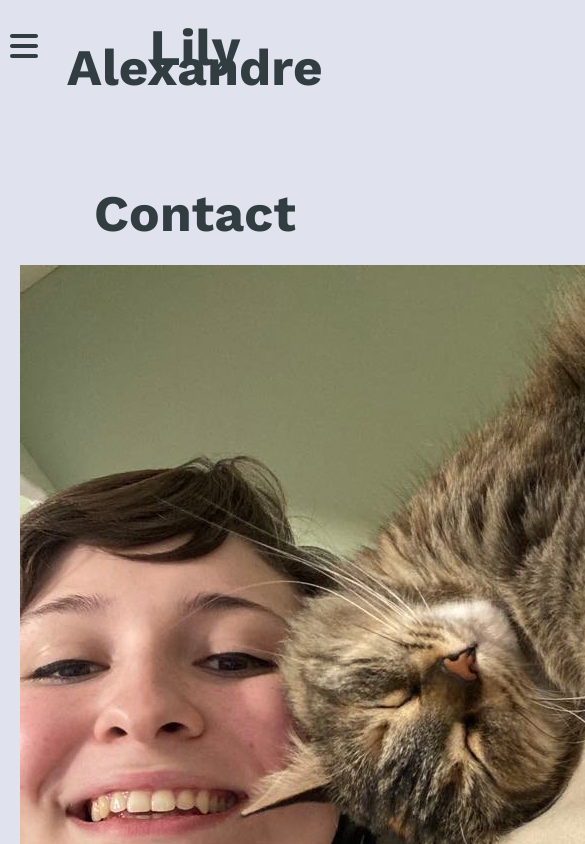
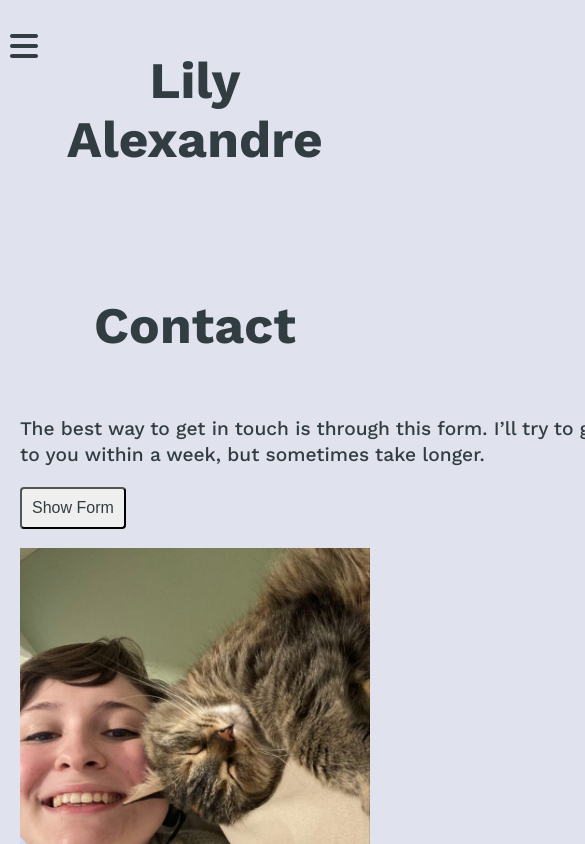
Before and after one commit to s-avery/lily, a React (Create React App) app: page /Contact in a window 390 px wide. Shown: the top 844 px of the page, 585 px wide, since content can reach past the window. Built offline with nearby package versions, Linux system fonts and the light colour scheme; the HTML template or start-up script is replaced by a standard one.

Commit message:
works mobile

```diff
--- a/src/Styles/Contact.scss
+++ b/src/Styles/Contact.scss
@@ -6,6 +6,16 @@
 	&__container {
 		display: flex;
 		justify-content: space-evenly;
+	}
+
+	&__image {
+		max-height: 66vh;
+
+		img {
+			width: 100%;
+			object-fit: cover;
+			max-height: 100%;
+		}
 	}
 
 	&__form {
@@ -25,6 +35,7 @@
 		// animation toggle
 		&--animation {
 			transform: translateY(-1000px);
+			height: 0;
 		}
 	}
 }
--- a/src/Styles/Mobile.scss
+++ b/src/Styles/Mobile.scss
@@ -12,6 +12,38 @@
 		h1 {
 			line-height: normal;
 			margin-top: -1.2rem;
+		}
+	}
+
+	.works {
+		&__eyecatchers {
+			flex-direction: column;
+		}
+
+		&__thumbnail {
+			margin: 0 auto;
+			max-width: 66vw;
+			padding: auto;
+
+			p {
+				font-size: 1.6rem;
+				text-align: center;
+				line-height: 1.4rem;
+			}
+		}
+	}
+
+	.contact {
+		&__container {
+			flex-direction: column-reverse;
+		}
+
+		&__form {
+			margin: 0 auto;
+		}
+
+		&__image {
+			margin: 0 auto;
 		}
 	}
 
@@ -63,4 +95,13 @@
 	}
 }
 @media screen and (max-width: 600px) {
+	.header {
+		h2 {
+			margin-top: 2rem;
+		}
+	}
+
+	.works__thumbnail p {
+		font-size: 1.2rem;
+	}
 }
--- a/src/Styles/Typography.scss
+++ b/src/Styles/Typography.scss
@@ -14,7 +14,7 @@ h2,
 h3,
 h4 {
 	font-weight: 700;
-	line-height: 1.2rem;
+	// line-height: 1.2rem;
 	letter-spacing: 0.01rem;
 }
 
```
